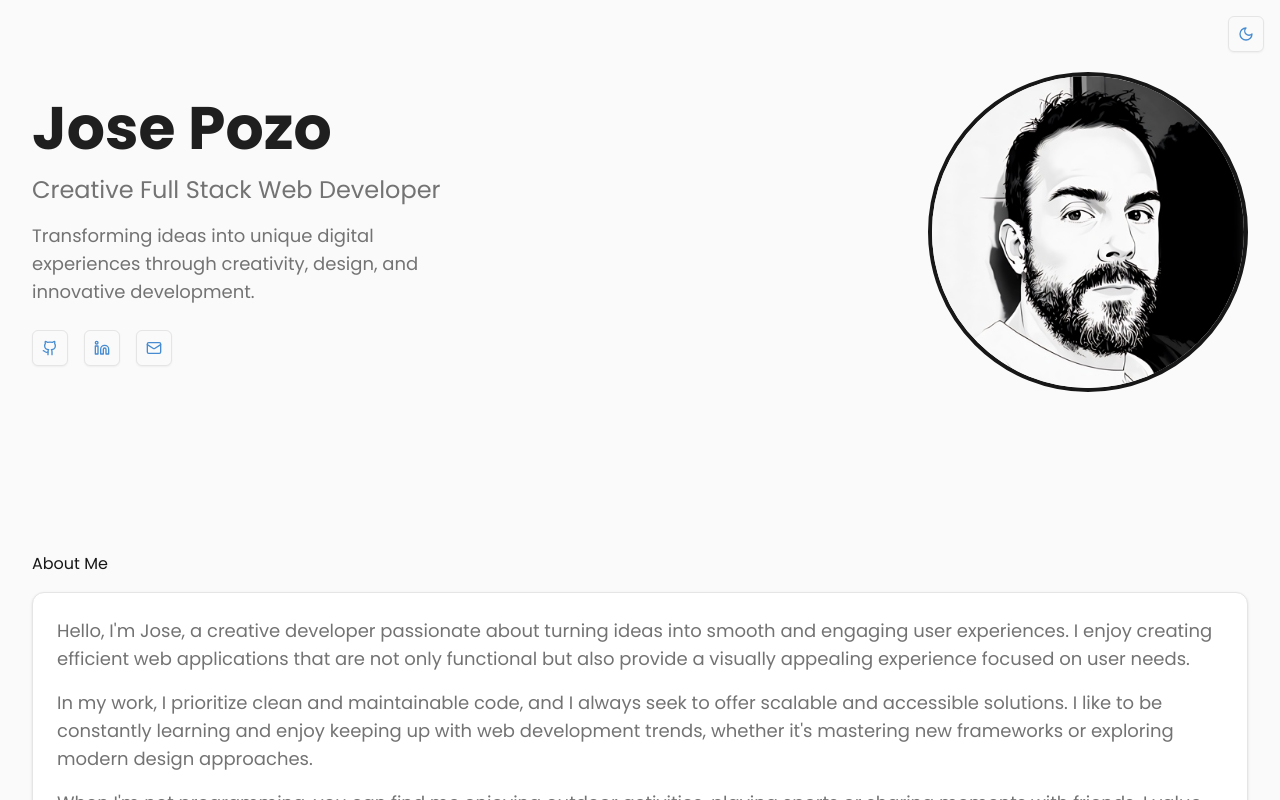
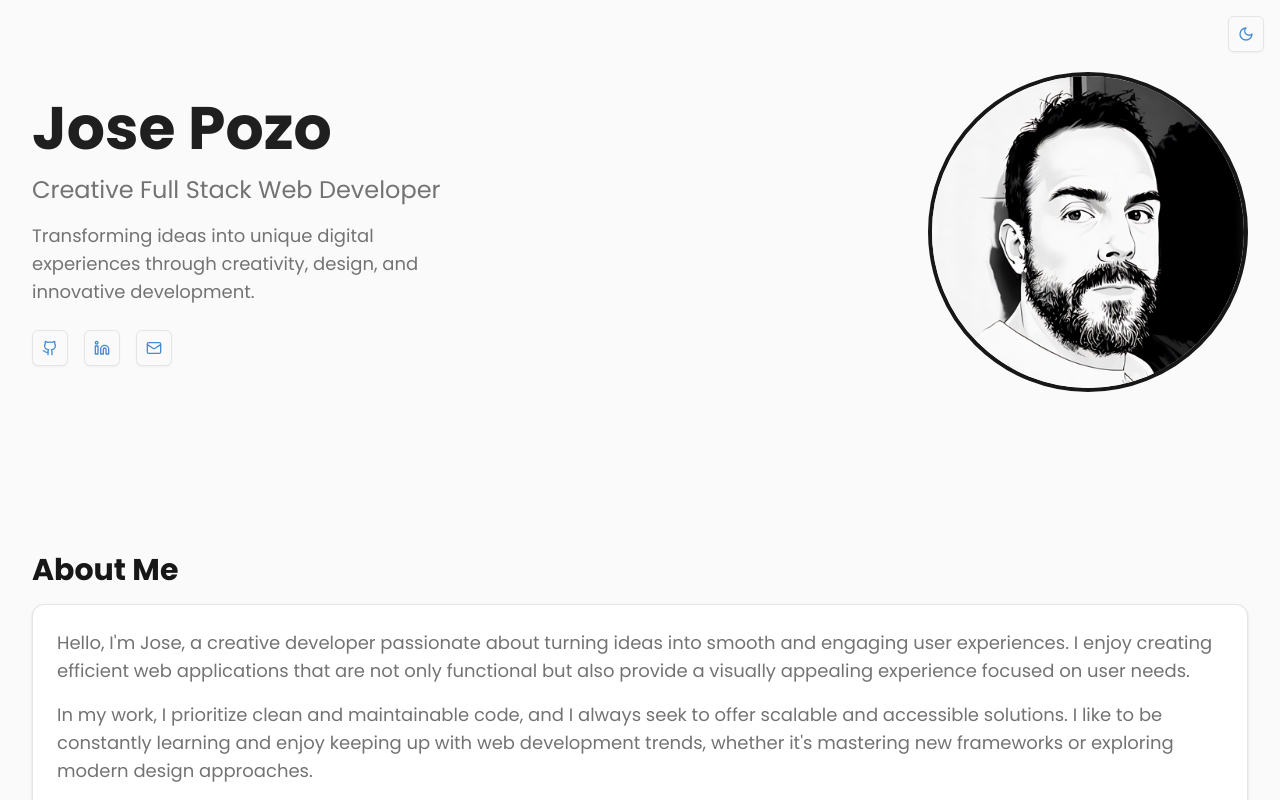
Before and after one commit to j0sep0z0/portfolio, a Next.js app: page / in a window 1280 px wide. Shown: the top 800 px of the page. Built offline with nearby package versions, Linux system fonts and the light colour scheme.

Commit message:
Refactor global styles for improved consistency and readability

```diff
--- a/src/app/globals.css
+++ b/src/app/globals.css
@@ -3,7 +3,7 @@
 @tailwind utilities;
 
 body {
-  font-family: 'Inter', sans-serif;
+  font-family: "Inter", sans-serif;
 }
 
 @layer base {
@@ -72,17 +72,17 @@ body {
     @apply bg-background text-foreground;
   }
 
-
   p {
     @apply text-muted-foreground;
   }
 
-  a, button {
+  a,
+  button {
     @apply text-accent;
   }
 
-
-  .dark a, .dark button {
+  .dark a,
+  .dark button {
     @apply text-accent;
   }
 }
@@ -93,11 +93,9 @@ body {
 }
 
 .card-hover {
-  @apply transition-all duration-300 hover:shadow-lg hover:-translate-y-2;
+  @apply transition-all duration-300 hover:-translate-y-2 hover:shadow-lg;
 }
 
-
-
 .section-title {
-  @apply mb-4 text-primary;
+  @apply mb-4 text-3xl font-bold text-primary;
 }
```
